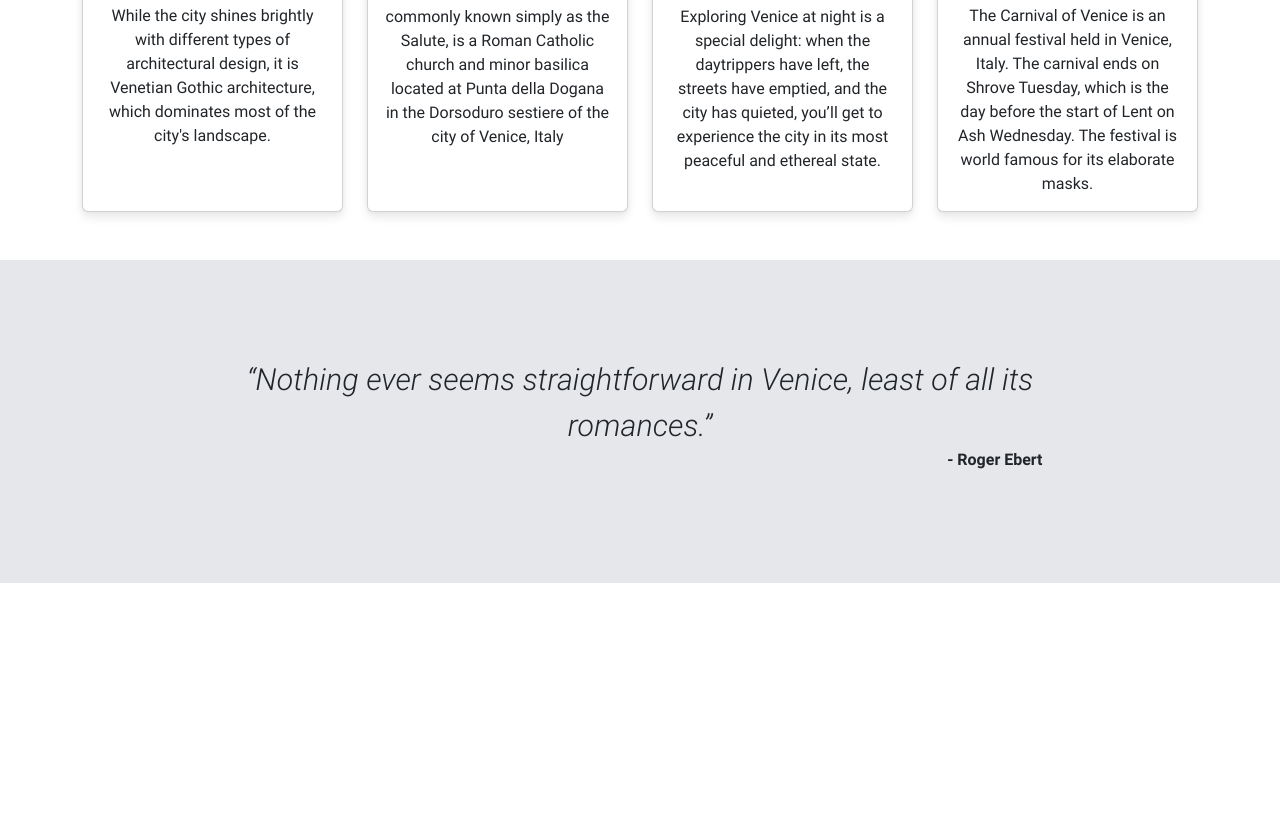
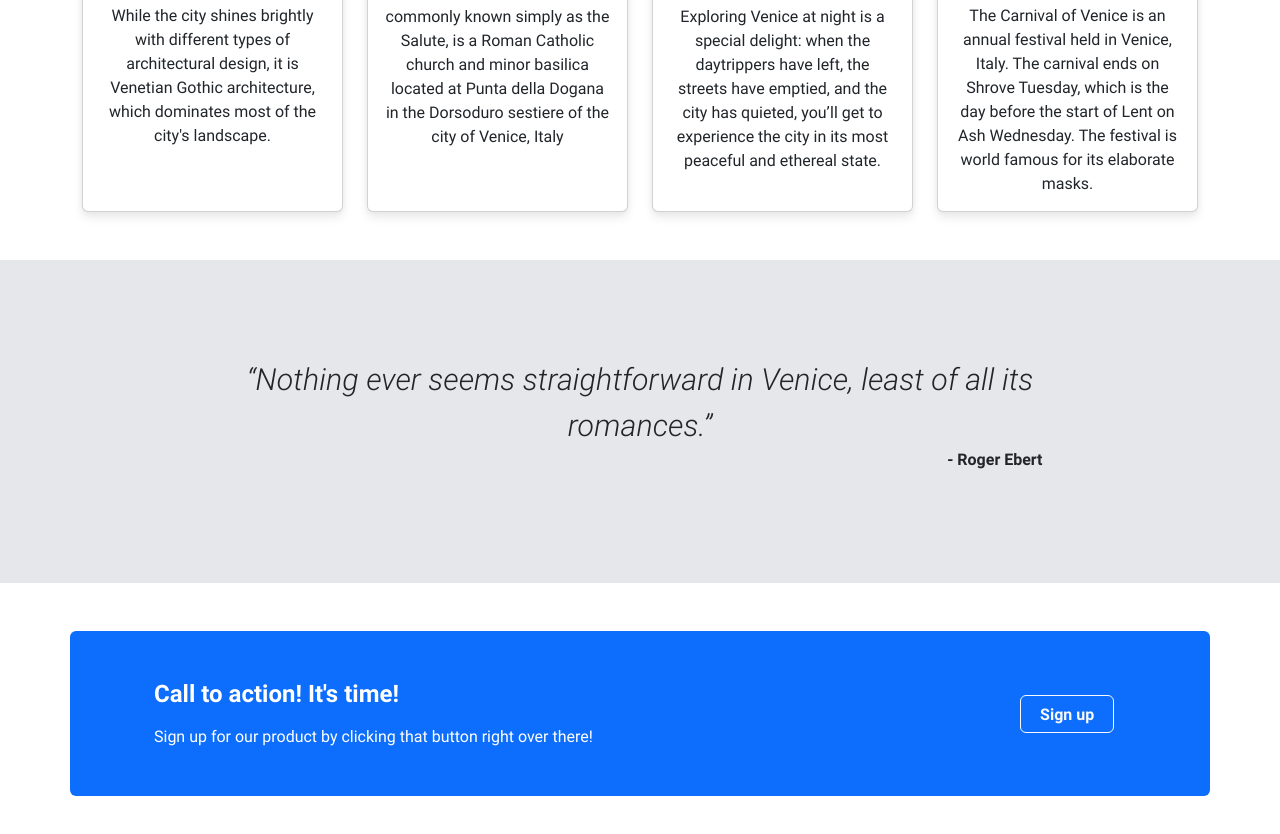
Before and after one commit to peimanhp/Odin-landing-page-with-bootstrap, a plain HTML site: page index.html in a window 1280 px wide. Shown: the part 843-1677 px from the top of the page. Before the commit the page ends 1426 px from the top, so only its background shows below. Drawn offline with Linux system fonts and the light colour scheme.

Commit message:
call to action created

```diff
--- a/index.html
+++ b/index.html
@@ -150,6 +150,24 @@
                 </p>
             </div>
         </div>
+        <!-- call to action section -->
+        <div class="my-5">
+            <div class="container rounded text-bg-primary p-5 my-5">
+                <div class="row">
+                    <div class="col-md-9 ps-5">
+                        <h6>Call to action! It's time!</h6>
+                        <p class="m-0 pt-2">
+                            Sign up for our product by clicking that button right over there!
+                        </p>
+                    </div>
+                    <div class="col-md-3 my-auto ">
+                        <div class="d-grid col-7 ms-auto pe-5">
+                            <button class="btn btn-outline-light text-nowrap text-bold" type="button">Sign up</button>
+                        </div>
+                    </div>
+                </div>
+            </div>
+        </div>
 
     </main>
     <footer>
--- a/style.css
+++ b/style.css
@@ -69,6 +69,11 @@ h2 {
   font-size: 2em;
 }
 
+h6 {
+  font-family: roboto-bold;
+  font-size: 1.5em;
+}
+
 .text-bold {
   font-family: roboto-bold;
 }
```
